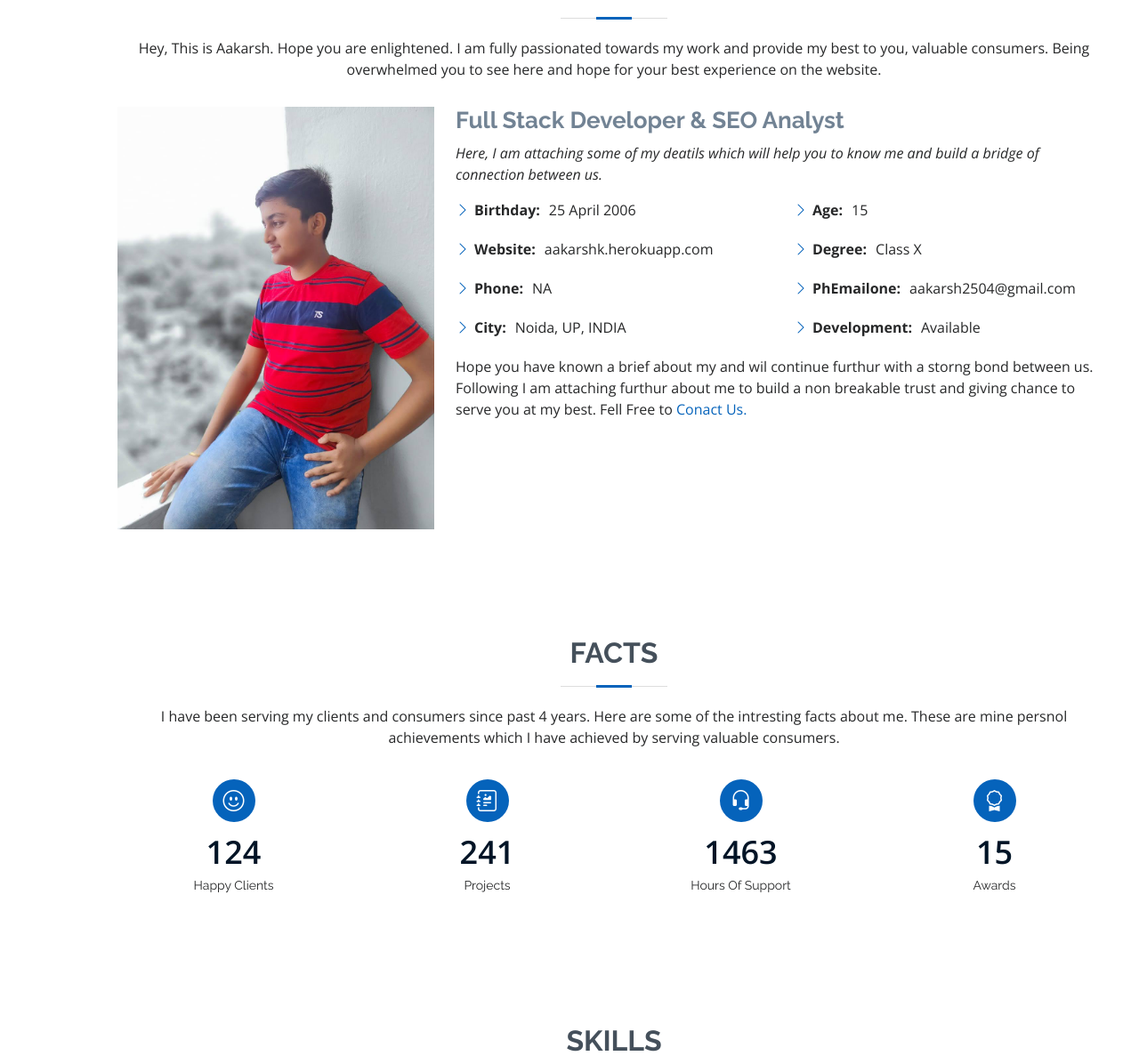
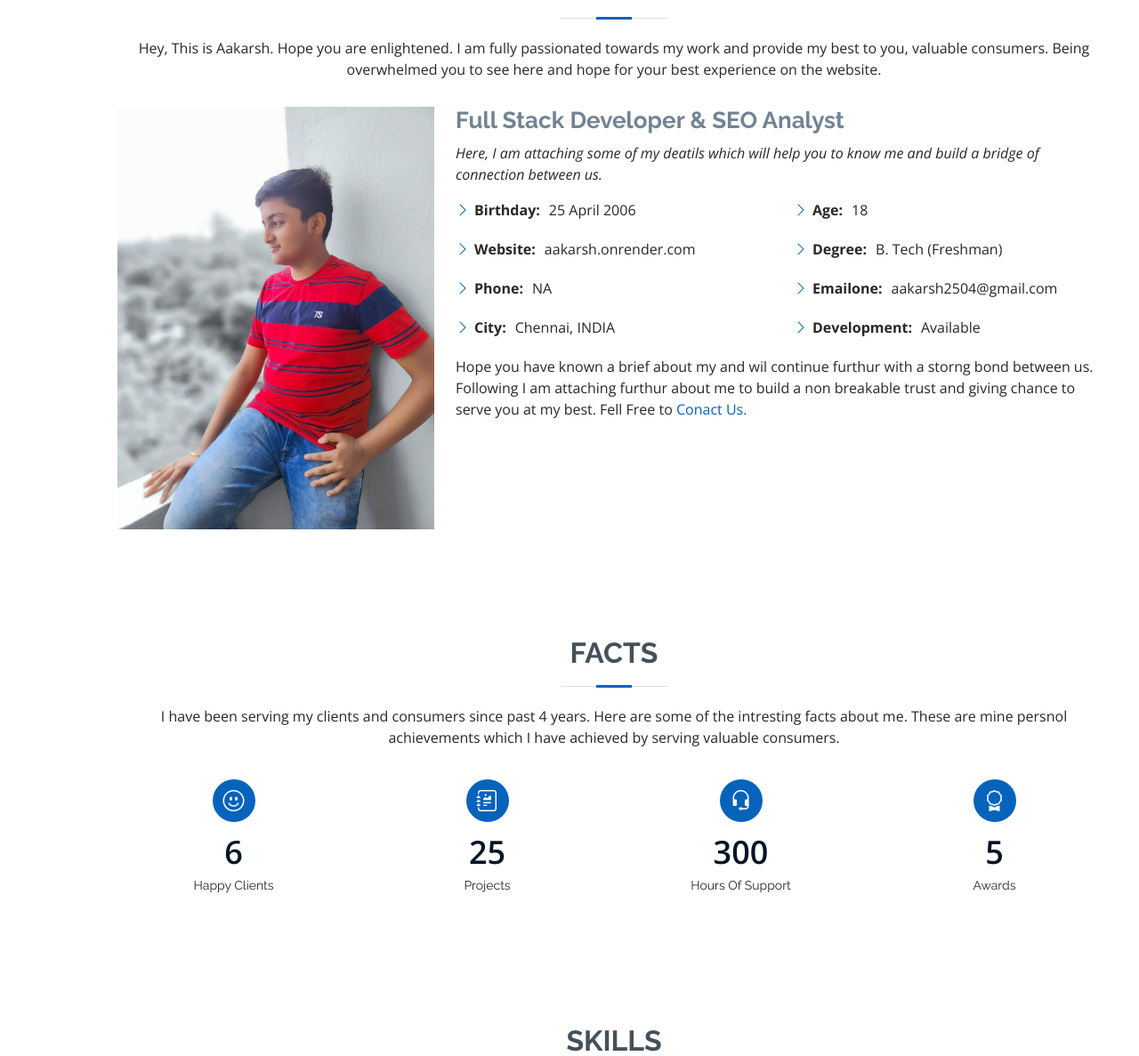
Before and after one commit to Aakarsh-Kumar/persnol, a Flask app: page / in a window 1280 px wide. Shown: the part 896-2083 px from the top of the page at 89% size. Run offline with Flask 2, Linux system fonts and the light colour scheme; some libraries are stand-ins or nearby versions.

Commit message:
chrore(data): index.html

```diff
--- a/templates/index.html
+++ b/templates/index.html
@@ -114,16 +114,16 @@
                             <div class="col-lg-6">
                                 <ul>
                                     <li><i class="bi bi-chevron-right"></i> <strong>Birthday:</strong> <span>25 April 2006</span></li>
-                                    <li><i class="bi bi-chevron-right"></i> <strong>Website:</strong> <span>aakarshk.herokuapp.com</span></li>
+                                    <li><i class="bi bi-chevron-right"></i> <strong>Website:</strong> <span>aakarsh.onrender.com</span></li>
                                     <li><i class="bi bi-chevron-right"></i> <strong>Phone:</strong> <span>NA</span></li>
-                                    <li><i class="bi bi-chevron-right"></i> <strong>City:</strong> <span>Noida, UP, INDIA</span></li>
+                                    <li><i class="bi bi-chevron-right"></i> <strong>City:</strong> <span>Chennai, INDIA</span></li>
                                 </ul>
                             </div>
                             <div class="col-lg-6">
                                 <ul>
-                                    <li><i class="bi bi-chevron-right"></i> <strong>Age:</strong> <span>15</span></li>
-                                    <li><i class="bi bi-chevron-right"></i> <strong>Degree:</strong> <span>Class X</span></li>
-                                    <li><i class="bi bi-chevron-right"></i> <strong>PhEmailone:</strong> <span>aakarsh2504@gmail.com</span></li>
+                                    <li><i class="bi bi-chevron-right"></i> <strong>Age:</strong> <span>18</span></li>
+                                    <li><i class="bi bi-chevron-right"></i> <strong>Degree:</strong> <span>B. Tech (Freshman)</span></li>
+                                    <li><i class="bi bi-chevron-right"></i> <strong>Emailone:</strong> <span>aakarsh2504@gmail.com</span></li>
                                     <li><i class="bi bi-chevron-right"></i> <strong>Development:</strong> <span>Available</span></li>
                                 </ul>
                             </div>
@@ -153,7 +153,7 @@
                     <div class="col-lg-3 col-md-6">
                         <div class="count-box">
                             <i class="bi bi-emoji-smile"></i>
-                            <span data-purecounter-start="0" data-purecounter-end="124" data-purecounter-duration="1" class="purecounter"></span>
+                            <span data-purecounter-start="0" data-purecounter-end="6" data-purecounter-duration="1" class="purecounter"></span>
                             <p>Happy Clients</p>
                         </div>
                     </div>
@@ -161,7 +161,7 @@
                     <div class="col-lg-3 col-md-6 mt-5 mt-md-0">
                         <div class="count-box">
                             <i class="bi bi-journal-richtext"></i>
-                            <span data-purecounter-start="0" data-purecounter-end="241" data-purecounter-duration="1" class="purecounter"></span>
+                            <span data-purecounter-start="0" data-purecounter-end="25" data-purecounter-duration="1" class="purecounter"></span>
                             <p>Projects</p>
                         </div>
                     </div>
@@ -169,7 +169,7 @@
                     <div class="col-lg-3 col-md-6 mt-5 mt-lg-0">
                         <div class="count-box">
                             <i class="bi bi-headset"></i>
-                            <span data-purecounter-start="0" data-purecounter-end="1463" data-purecounter-duration="1" class="purecounter"></span>
+                            <span data-purecounter-start="0" data-purecounter-end="300" data-purecounter-duration="1" class="purecounter"></span>
                             <p>Hours Of Support</p>
                         </div>
                     </div>
@@ -177,7 +177,7 @@
                     <div class="col-lg-3 col-md-6 mt-5 mt-lg-0">
                         <div class="count-box">
                             <i class="bi bi-award"></i>
-                            <span data-purecounter-start="0" data-purecounter-end="15" data-purecounter-duration="1" class="purecounter"></span>
+                            <span data-purecounter-start="0" data-purecounter-end="5" data-purecounter-duration="1" class="purecounter"></span>
                             <p>Awards</p>
                         </div>
                     </div>
```
